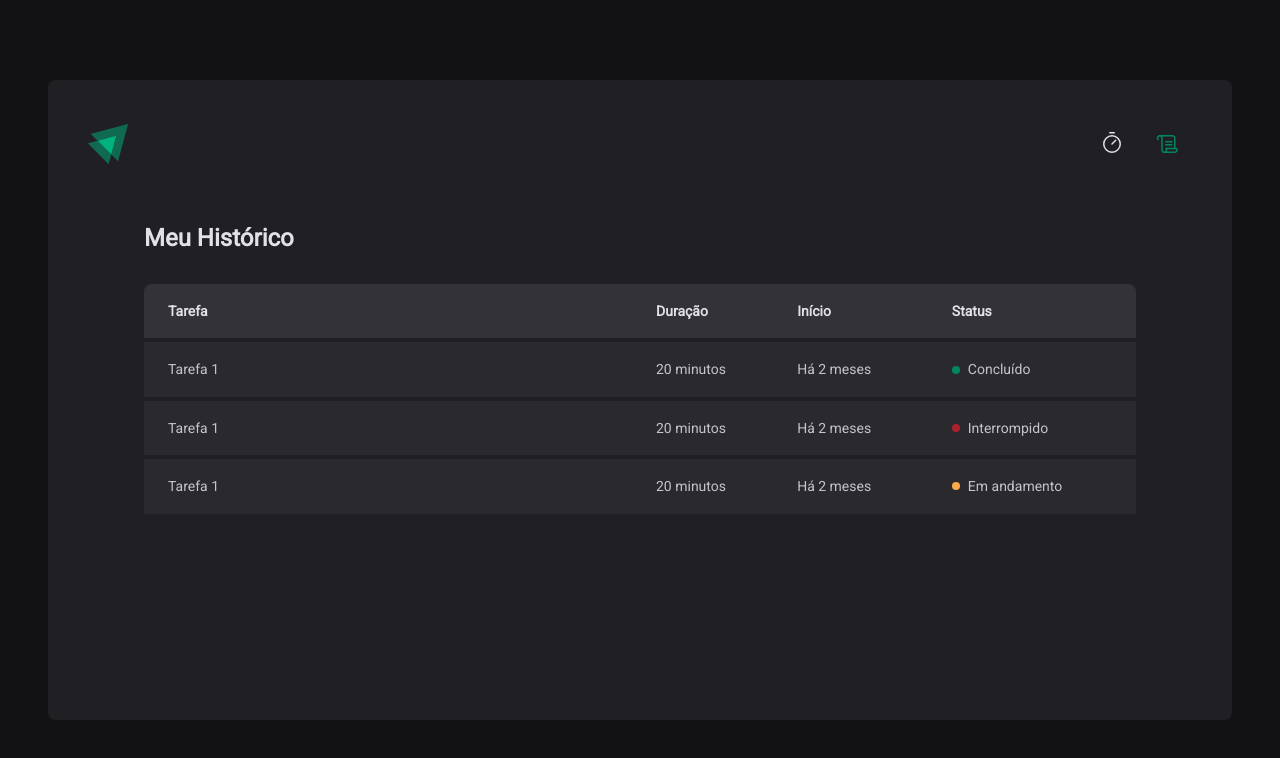
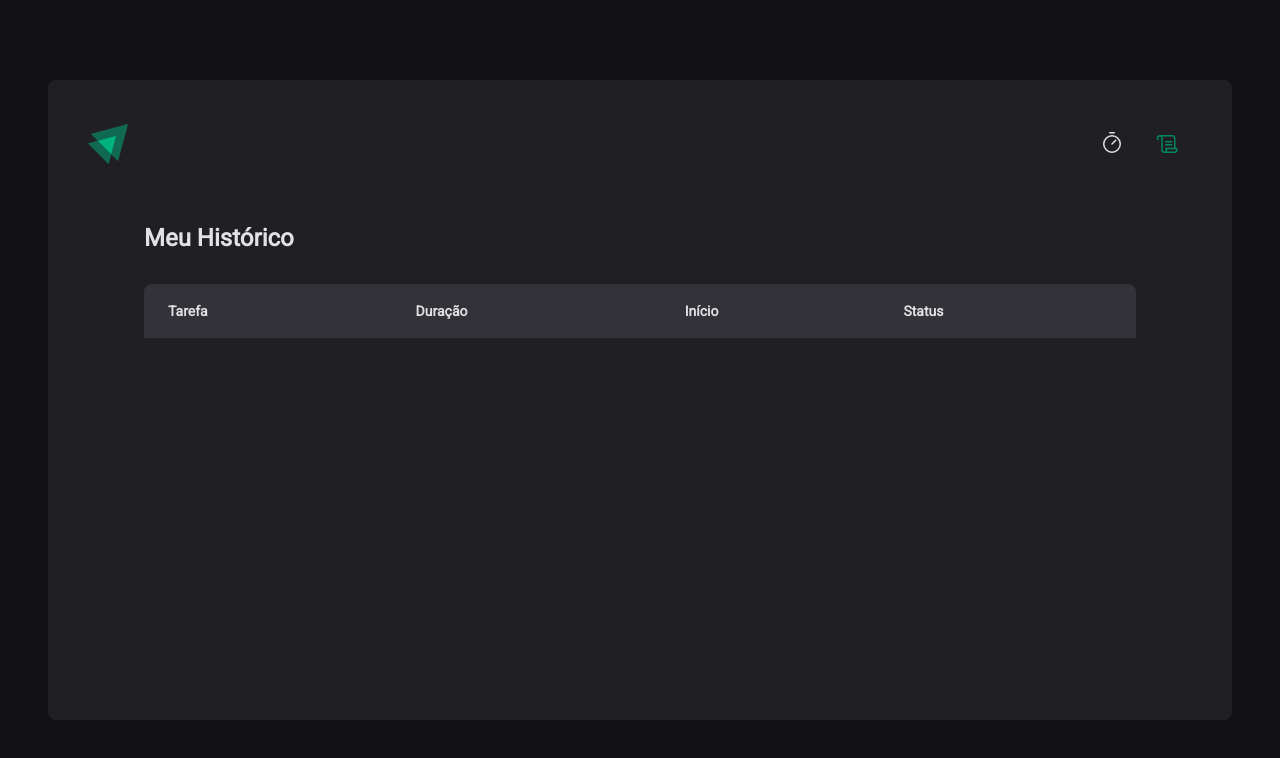
Before and after one commit to joaofreitas91/react-js-pomodoro-timer, a React (Vite) app: page /history in a window 1280 px wide. Shown: the top 758 px of the page. Built offline with nearby package versions, Linux system fonts and the light colour scheme.

Commit message:
:sparkles: cycle history data binding

```diff
--- a/src/pages/History/index.tsx
+++ b/src/pages/History/index.tsx
@@ -1,6 +1,9 @@
 import { useContext } from 'react'
 import { CycleContext } from '../../contexts/CyclesContext'
 import { HistoryContainer, HistoryList, Status } from './styles'
+
+import { formatDistanceToNow } from 'date-fns'
+import ptBR from 'date-fns/esm/locale/pt-BR'
 
 export const History = () => {
   const { cycles } = useContext(CycleContext)
@@ -20,30 +23,31 @@
             </tr>
           </thead>
           <tbody>
-            <tr>
-              <td>Tarefa 1</td>
-              <td>20 minutos</td>
-              <td>Há 2 meses</td>
-              <td>
-                <Status status="green">Concluído</Status>
-              </td>
-            </tr>
-            <tr>
-              <td>Tarefa 1</td>
-              <td>20 minutos</td>
-              <td>Há 2 meses</td>
-              <td>
-                <Status status="red">Interrompido</Status>
-              </td>
-            </tr>
-            <tr>
-              <td>Tarefa 1</td>
-              <td>20 minutos</td>
-              <td>Há 2 meses</td>
-              <td>
-                <Status status="yellow">Em andamento</Status>
-              </td>
-            </tr>
+            {cycles.map((cycle) => (
+              <tr key={cycle.id}>
+                <td>{cycle.task}</td>
+                <td>{cycle.minutesAmount} minutos</td>
+                <td>
+                  {formatDistanceToNow(cycle.startDate, {
+                    addSuffix: true,
+                    locale: ptBR,
+                  })}
+                </td>
+                <td>
+                  {cycle.finishedDate && (
+                    <Status status="green">Concluído</Status>
+                  )}
+
+                  {!cycle.finishedDate && !cycle.interruptionDate && (
+                    <Status status="yellow">Em andamento</Status>
+                  )}
+
+                  {cycle.interruptionDate && (
+                    <Status status="red">Interrompido</Status>
+                  )}
+                </td>
+              </tr>
+            ))}
           </tbody>
         </table>
       </HistoryList>
--- a/src/pages/Home/components/NewCycleForm/index.tsx
+++ b/src/pages/Home/components/NewCycleForm/index.tsx
@@ -43,12 +43,12 @@
             type="number"
             id="minutesAmount"
             placeholder="00"
-            min="0"
+            min="5"
             max="60"
-            step={1}
+            step={5}
+            contentEditable="false"
             {...register('minutesAmount', {
               valueAsNumber: true,
-              required: true,
             })}
             hasError={formErros.hasOwnProperty.call(formErros, 'minutesAmount')}
           />
--- a/src/pages/Home/index.tsx
+++ b/src/pages/Home/index.tsx
@@ -36,7 +36,7 @@
     resolver: zodResolver(NewCycleFormValidationSchema),
     defaultValues: {
       task: '',
-      minutesAmount: 0,
+      minutesAmount: 5,
     },
   })
 
```
